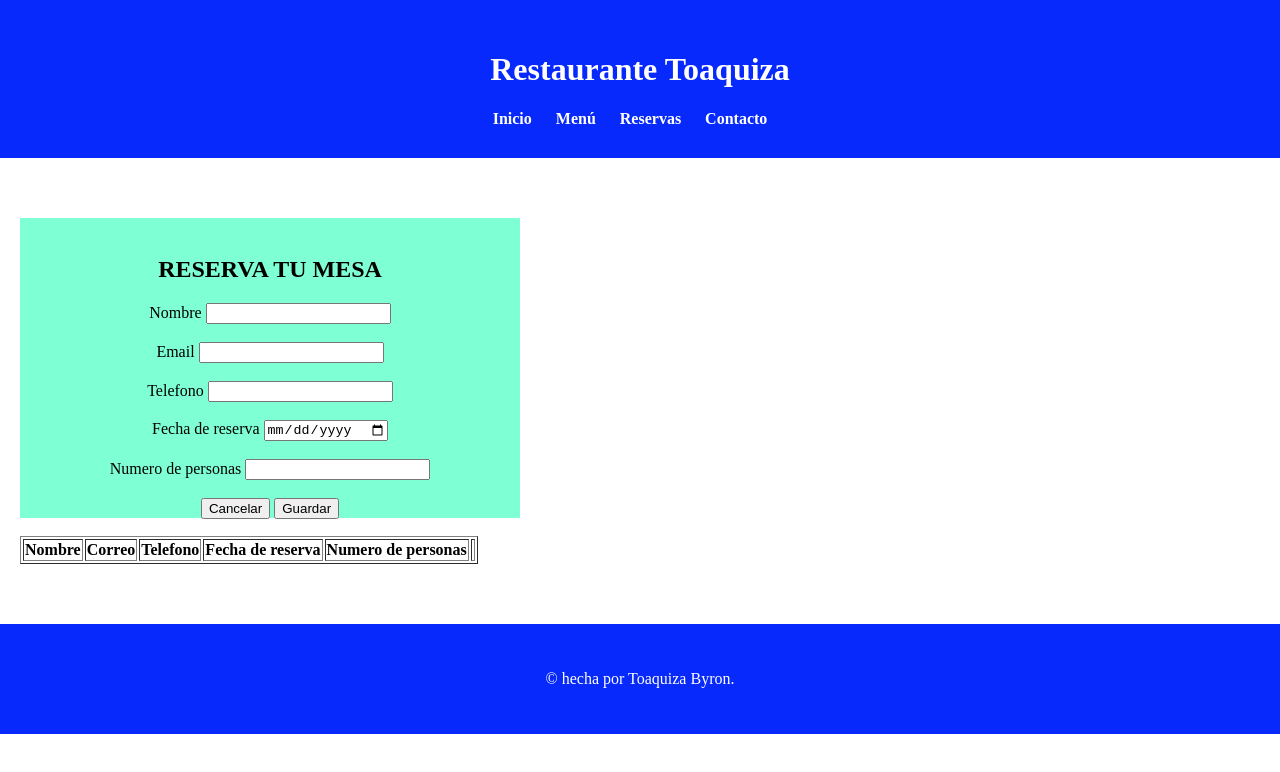
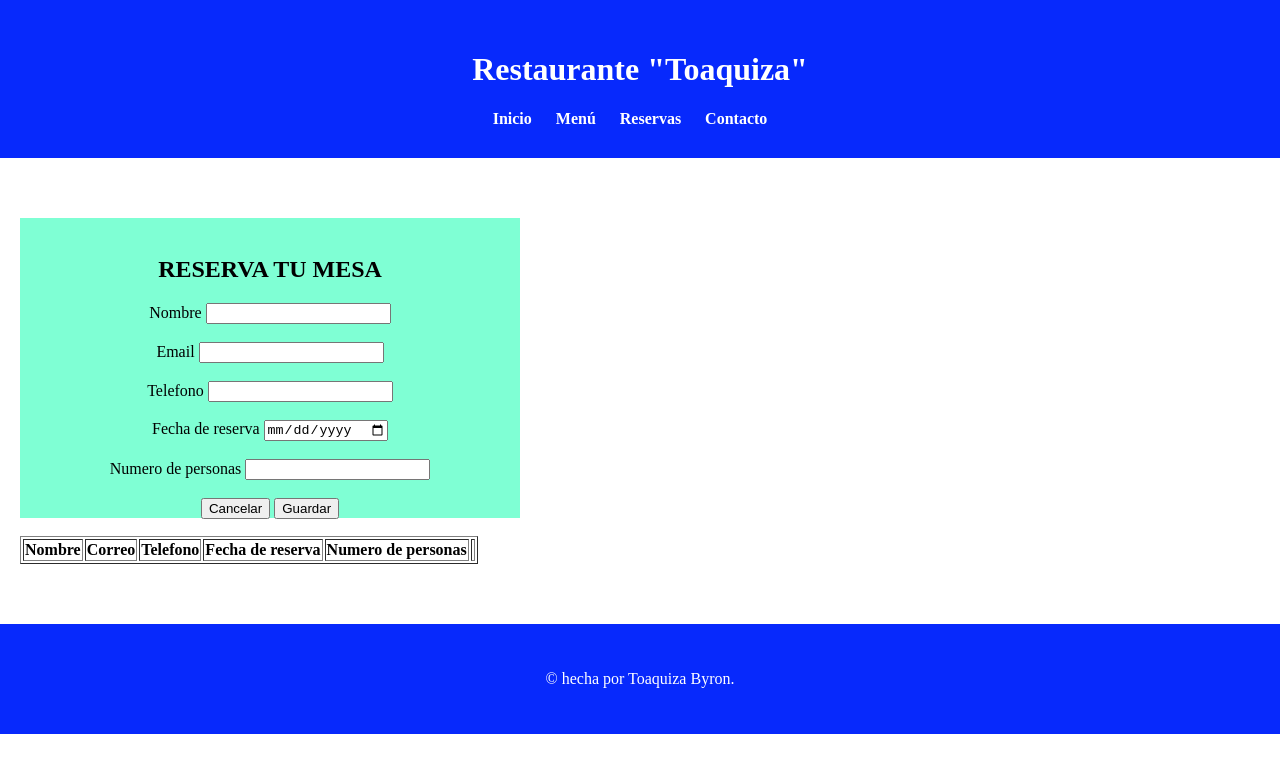
Before and after one commit to byrontoaquiza22/byrontoaquiza22.github.io, a plain HTML site: page index.html in a window 1280 px wide. Drawn offline with nearby package versions, Linux system fonts and the light colour scheme; some packages are replaced by stand-ins of ours; a script that the page names is missing.

Commit message:
actualizar

```diff
--- a/index.html
+++ b/index.html
@@ -10,7 +10,7 @@
 
     <header class="centro">
         <div class="container" >
-            <h1>Restaurante Toaquiza</h1>
+            <h1>Restaurante "Toaquiza"</h1>
             <nav>
                 <ul>
                     <li><a href="#inicio">Inicio</a></li>
```
